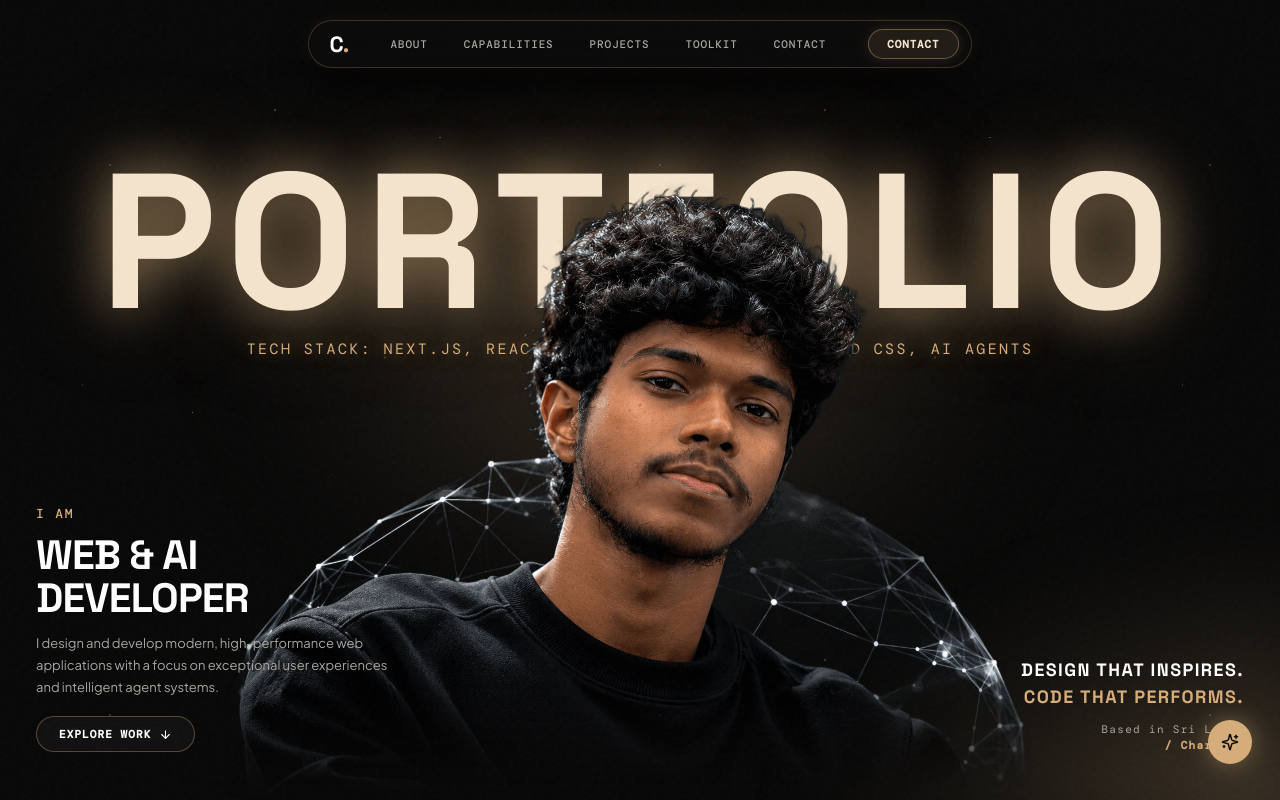
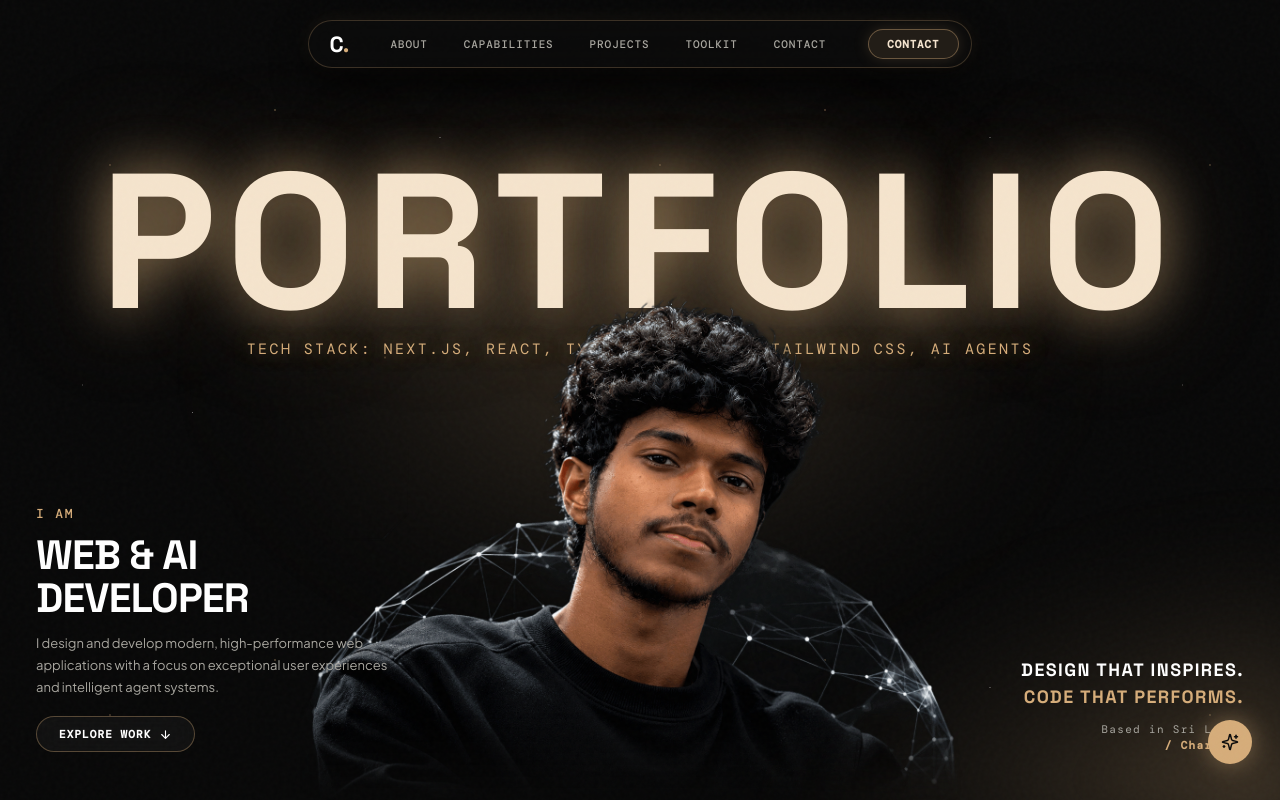
Before and after one commit to charitha-only/charitha-only.github.io, a Next.js app: page / in a window 1280 px wide. Shown: the top 800 px of the page. Built offline with nearby package versions, Linux system fonts and the light colour scheme; a web font is replaced by a local one.

Commit message:
style: reduce hero subject size for optimal typography balance

```diff
--- a/app/globals.css
+++ b/app/globals.css
@@ -289,7 +289,7 @@ button:focus-visible {
   bottom: 0;
   left: 50%;
   transform: translateX(-50%);
-  width: min(880px, 88vw);
+  width: min(680px, 72vw);
   z-index: 2;
   pointer-events: none;
   display: flex;
@@ -299,12 +299,12 @@ button:focus-visible {
 .hero-subject-image {
   width: 100%;
   height: auto;
-  max-height: 78vh;
+  max-height: 64vh;
   object-fit: contain;
   object-position: bottom center;
   display: block;
-  -webkit-mask-image: linear-gradient(to bottom, black 80%, transparent 100%);
-  mask-image: linear-gradient(to bottom, black 80%, transparent 100%);
+  -webkit-mask-image: linear-gradient(to bottom, black 82%, transparent 100%);
+  mask-image: linear-gradient(to bottom, black 82%, transparent 100%);
   filter: contrast(1.04) brightness(1.02);
 }
 
```
